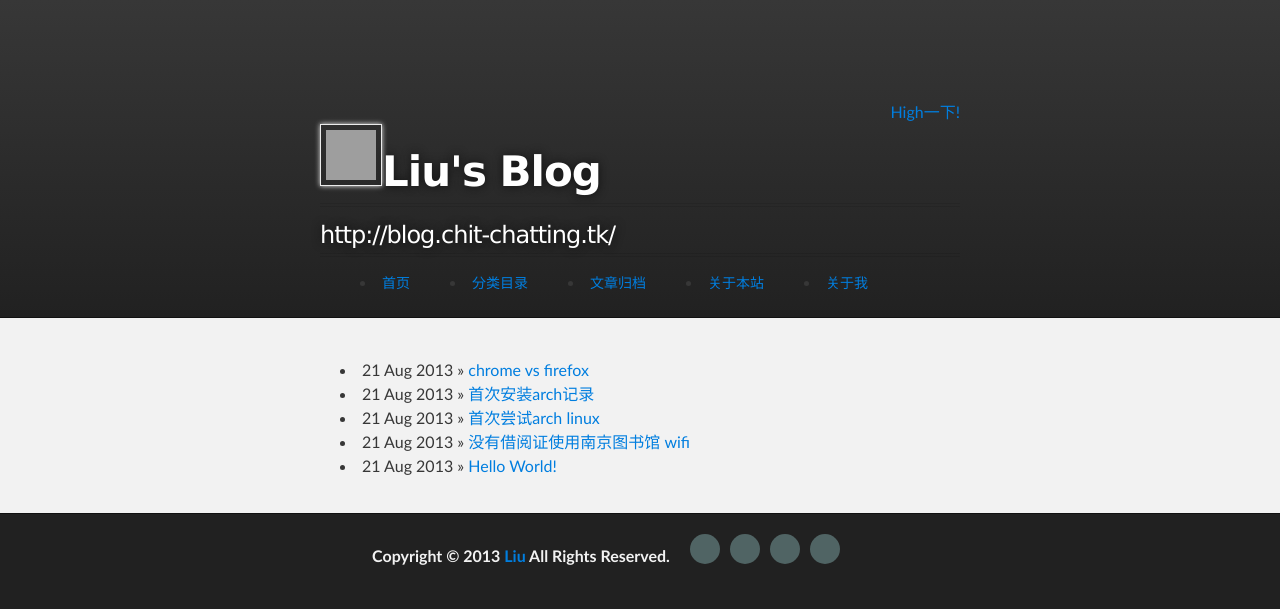
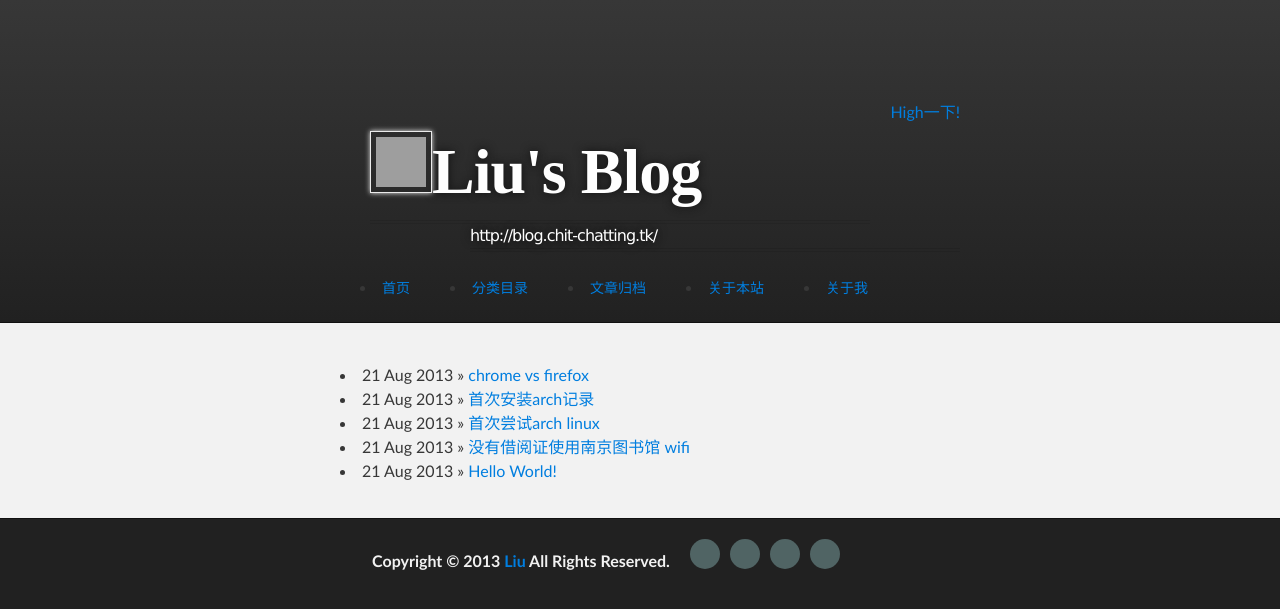
Before and after one commit to laurence6/blog, a Jekyll site: the page built from index.html, in a window 1280 px wide. Shown: the top 609 px of the page. Built offline with Jekyll 4.4.1, drawn with Linux system fonts in a browser that asks for light colours; some web fonts are replaced; the list of posts is cut into pages by our own code; grey boxes are pictures that could not be loaded.

Commit message:
update style

```diff
--- a/_layouts/default.html
+++ b/_layouts/default.html
@@ -9,6 +9,7 @@
 	<meta name="description" content="{% if page.description %}{{ page.description }}{% else %}{{ site.description }}{% endif %}" />
 
 	<link rel="stylesheet" type="text/css" media="screen" href="/stylesheets/default.css">
+	<link href='http://fonts.googleapis.com/css?family=Spirax' rel='stylesheet' type='text/css'>
 
 	<link rel="shortcut icon" href="{{ site.favicon }}" type="image/x-icon" />
 
--- a/stylesheets/default.css
+++ b/stylesheets/default.css
@@ -283,18 +283,30 @@ Full-Width Styles
 	padding: 100px 10px 50px 10px;
 }
 
-#project_title {
-	margin: 0;
-	color: #fff;
-	font-size: 42px;
+#project_title, #project_title a {
+	margin: 0px 0px 0px 50px;
+	width: 500px;
+	font-family: 'Spirax', cursive;
+	font-size: 64px;
 	font-weight: 700;
 	text-shadow: #111 0px 0px 10px;
+	color: #fefefe;
+	-webkit-transition: color .4s ease-in-out;
+	-moz-transition: color .4s ease-in-out;
+	-ms-transition: color .4s ease-in-out;
+	-o-transition: color .4s ease-in-out;
+	transition: color .4s ease-in-out;
+}
+#project_title a:hover {
+	text-decoration: none;
+	color: rgba(0, 0, 0, 0.8);
 }
 
 #project_tagline {
+	margin: 0px 0px 20px 150px;
 	color: #fff;
-	font-size: 24px;
-	font-weight: 300;
+	font-size: 16px;
+	font-weight: 200;
 	background: none;
 	text-shadow: #111 0px 0px 10px;
 }
```
Lines whose indentation alone changed are shown as unchanged.
